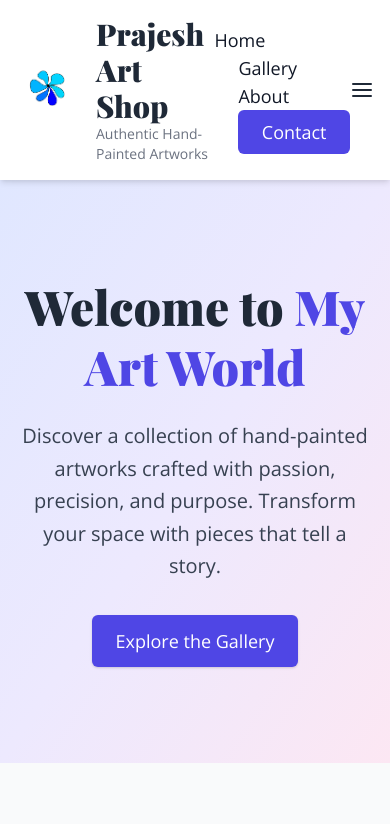
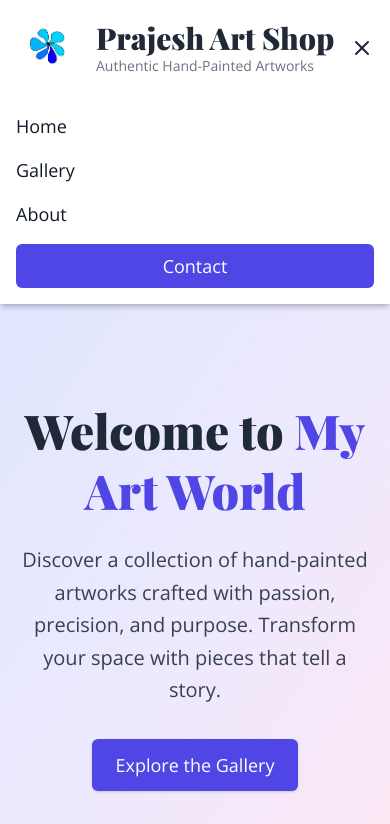
Before and after one commit to prajesh799/Prajesh-website, a plain HTML site: page index.html in a window 390 px wide. Both pictures are taken after a click on the button 362 px from the left and 48 px from the top of the page. Shown: the top 824 px of the page. Drawn offline with nearby package versions, Linux system fonts and the light colour scheme.

Commit message:
nav bar improved

```diff
--- a/index.html
+++ b/index.html
@@ -51,6 +51,8 @@
           <span class="text-sm text-gray-500">Authentic Hand-Painted Artworks</span>
         </div>
       </a>
+
+      <!-- Desktop Nav -->
       <nav class="space-x-6 text-lg font-medium hidden md:flex items-center">
         <a href="#home" class="hover:text-indigo-600 transition-colors">Home</a>
         <a href="#gallery" class="hover:text-indigo-600 transition-colors">Gallery</a>
@@ -59,9 +61,23 @@
           Contact
         </a>
       </nav>
+
+      <!-- Mobile Nav Button -->
       <button id="mobile-menu-btn" class="md:hidden text-gray-800 focus:outline-none">
         <i data-feather="menu"></i>
       </button>
+    </div>
+
+    <!-- Mobile Nav Dropdown -->
+    <div id="mobile-menu" class="md:hidden hidden bg-white shadow-md">
+      <nav class="flex flex-col space-y-4 p-4 text-lg font-medium">
+        <a href="#home" class="hover:text-indigo-600 transition-colors">Home</a>
+        <a href="#gallery" class="hover:text-indigo-600 transition-colors">Gallery</a>
+        <a href="#about" class="hover:text-indigo-600 transition-colors">About</a>
+        <a href="#contact" class="px-4 py-2 bg-indigo-600 text-white rounded-md hover:bg-indigo-700 transition text-center">
+          Contact
+        </a>
+      </nav>
     </div>
   </header>
 
@@ -115,7 +131,7 @@
         <a href="mailto:prajessparajuli109@gmail.com" class="flex items-center space-x-2 hover:text-indigo-600 transition">
           <i data-feather="mail"></i><span>Email</span>
         </a>
-        <a href="tel:+977" class="flex items-center space-x-2 hover:text-indigo-600 transition">
+        <a href="tel:+9779800000000" class="flex items-center space-x-2 hover:text-indigo-600 transition">
           <i data-feather="phone"></i><span>Call</span>
         </a>
         <a href="https://www.instagram.com/parajuliprajesh" target="_blank" class="flex items-center space-x-2 hover:text-indigo-600 transition">
@@ -127,12 +143,19 @@
 
   <!-- Scripts -->
   <script>
-    // Mobile menu
-    document.getElementById('mobile-menu-btn').addEventListener('click', () => {
-      document.querySelector('nav').classList.toggle('hidden');
+    // Mobile menu dropdown with icon toggle
+    const menuBtn = document.getElementById('mobile-menu-btn');
+    const mobileMenu = document.getElementById('mobile-menu');
+    let isOpen = false;
+
+    menuBtn.addEventListener('click', () => {
+      mobileMenu.classList.toggle('hidden');
+      isOpen = !isOpen;
+      menuBtn.innerHTML = isOpen ? '<i data-feather="x"></i>' : '<i data-feather="menu"></i>';
+      feather.replace();
     });
 
-    // Artworks list (all your drawings with unique names & prices)
+    // Artworks list
     const artworks = [
       { title: "Chihiro", price: "NRs. 1500", img: "Drawings/a.jpg", desc: "" },
       { title: "Buddha & Oni", price: "NRs. 2500", img: "Drawings/b.jpg", desc: "" },
@@ -154,18 +177,17 @@
       { title: "Goku", price: "NRs. 300", img: "Drawings/r.jpg", desc: "" },
       { title: "Gyomei", price: "NRs. 300", img: "Drawings/s.jpg", desc: "" },
       { title: "Rick & Morty", price: "NRs. 200", img: "Drawings/t.jpg", desc: "" },
-      { title: "Goku", price: "NRs. 300", img: "Drawings/u.jpg", desc: "" },
+      { title: "Goku (Sketch)", price: "NRs. 300", img: "Drawings/u.jpg", desc: "" },
       { title: "Sanemi", price: "NRs. 500", img: "Drawings/v.jpg", desc: "" },
-      { title: "Straw-Hat Crew", price: "NRs. 1100", img: "Drawings/w.jpg", desc: "" },
+      { title: "Straw-Hat Crew (Mini)", price: "NRs. 1100", img: "Drawings/w.jpg", desc: "" },
       { title: "Ichigo", price: "NRs. 300", img: "Drawings/x.jpg", desc: "" },
       { title: "Buddha", price: "NRs. 300", img: "Drawings/y.jpg", desc: "" },
       { title: "Escanor", price: "NRs. 200", img: "Drawings/z.jpg", desc: "" },
       { title: "Saitama", price: "NRs. 200", img: "Drawings/zv.jpg", desc: "" },
       { title: "Chopper", price: "NRs. 500", img: "Drawings/zw.jpg", desc: "" },
       { title: "Rengoku", price: "NRs. 200", img: "Drawings/zx.jpg", desc: "" },
-      { title: "Zoro", price: "NRs. 200", img: "Drawings/zy.jpg", desc: "" },
+      { title: "Zoro (Small)", price: "NRs. 200", img: "Drawings/zy.jpg", desc: "" },
       { title: "Zenitsu", price: "NRs. 300", img: "Drawings/zz.jpg", desc: "" }
-
     ];
 
     const cols = [document.getElementById("col1"), document.getElementById("col2"), document.getElementById("col3"), document.getElementById("col4")];
```
